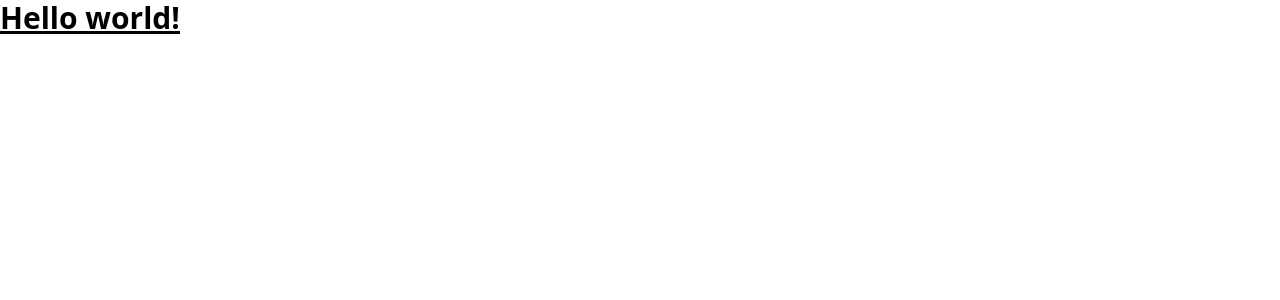
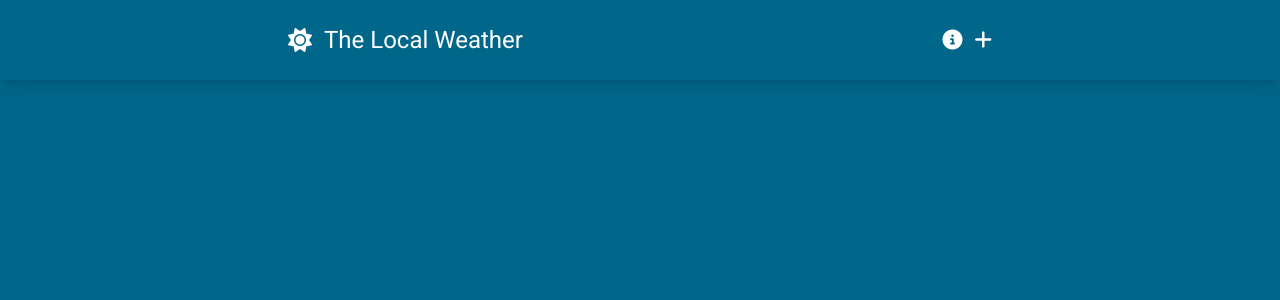
Before and after one commit to tuwnguyen/vue-weather-app, a Vue app: page / in a window 1280 px wide. Shown: the top 300 px of the page. Built offline with nearby package versions, Linux system fonts and the light colour scheme.

Commit message:
implement navigation

```diff
--- a/index.html
+++ b/index.html
@@ -7,7 +7,8 @@
     <link rel="preconnect" href="https://fonts.googleapis.com">
     <link rel="preconnect" href="https://fonts.gstatic.com" crossorigin>
     <link href="https://fonts.googleapis.com/css2?family=Roboto:ital,wght@0,100;0,300;0,400;0,500;0,700;0,900;1,100;1,300;1,400;1,500;1,700;1,900&display=swap" rel="stylesheet">
-    <title>Vite App</title>
+    <link rel="stylesheet" href="https://cdnjs.cloudflare.com/ajax/libs/font-awesome/6.5.1/css/all.min.css" integrity="sha512-DTOQO9RWCH3ppGqcWaEA1BIZOC6xxalwEsw9c2QQeAIftl+Vegovlnee1c9QX4TctnWMn13TZye+giMm8e2LwA==" crossorigin="anonymous" referrerpolicy="no-referrer" />
+    <title>Vite Weather App</title>
   </head>
   <body>
     <div id="app"></div>
--- a/src/App.vue
+++ b/src/App.vue
@@ -1,14 +1,13 @@
 <template>
-  <h1 class="text-3xl font-bold underline">
-    Hello world!
-  </h1>
-  <div>
+  <div class="flex flex-col min-h-screen font-Roboto bg-weather-primary">
+    <SiteNavigation />
     <RouterView></RouterView>
   </div>
 </template>
 <script setup>
   import { RouterView } from 'vue-router';
+  import SiteNavigation from './components/SiteNavigation.vue'
 </script>
-<style>
+<style lang="scss" scoped>
 
 </style>
--- /dev/null
+++ b/src/components/SiteNavigation.vue
@@ -0,0 +1,23 @@
+<template>
+  <header class="sticky top-0 bg-weather-primary shadow-lg">
+    <nav
+    class="container flex flex-col sm:flex-row items-center gap-4 text-white py-6"
+    >
+      <RouterLink :to="{name: 'home'}">
+        <div class="flex items-center gap-3">
+          <i class="fa-solid fa-sun text-2xl"></i>
+          <p class="text-2xl">The Local Weather</p>
+        </div>
+      </RouterLink>
+      <div class="flex gap-3 flex-1 justify-end">
+        <i class="fa-solid fa-circle-info text-xl hover:text-weather-secondary duration-150 cursor-pointer"></i>
+        <i class="fa-solid fa-plus text-xl hover:text-weather-secondary duration-150 cursor-pointer"></i>
+      </div>
+    </nav>
+  </header>
+</template>
+
+<script setup>
+import { RouterLink } from 'vue-router';
+
+</script>
```
Also changed, not shown: 1 other file (tests, documents, lock files or other folders).
